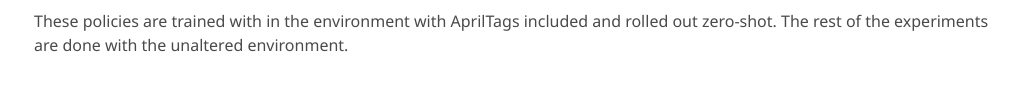
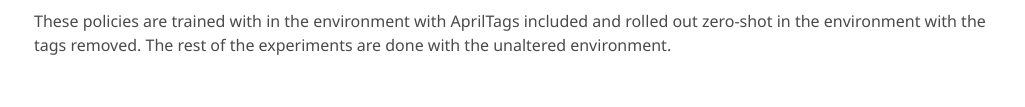
Before and after one commit to imitation-juicer/imitation-juicer.github.io, a plain HTML site: page index.html in a window 1280 px wide. Shown: the part 1698-1805 px from the top of the page, without its empty margins (126-1151 px from the left). Drawn offline with nearby package versions, Linux system fonts and the light colour scheme; some icons are missing; a web font is replaced by a local one.

Commit message:
Fix wording in TL;DR

```diff
--- a/index.html
+++ b/index.html
@@ -241,9 +241,6 @@
             </p>
           </div>
 
-          <!-- Add some vertical space -->
-          <!-- <br> -->
-
           <!-- Add the 3 videos here without AR tags -->
           <div class="container is-max-desktop">
             <div class="columns is-centered">
@@ -271,14 +268,14 @@
             </div>
             <!-- End One Leg no Tag -->
 
-            <p>These policies are trained with in the environment with AprilTags included and rolled out zero-shot. The
-              rest of the experiments are done with the unaltered environment.</p>
+            <p>These policies are trained with in the environment with AprilTags included and rolled out zero-shot in
+              the environment with the tags removed. The rest of the experiments are done with the unaltered
+              environment.</p>
 
           </div>
 
         </div>
       </div>
-
 
     </div>
   </section>
```
